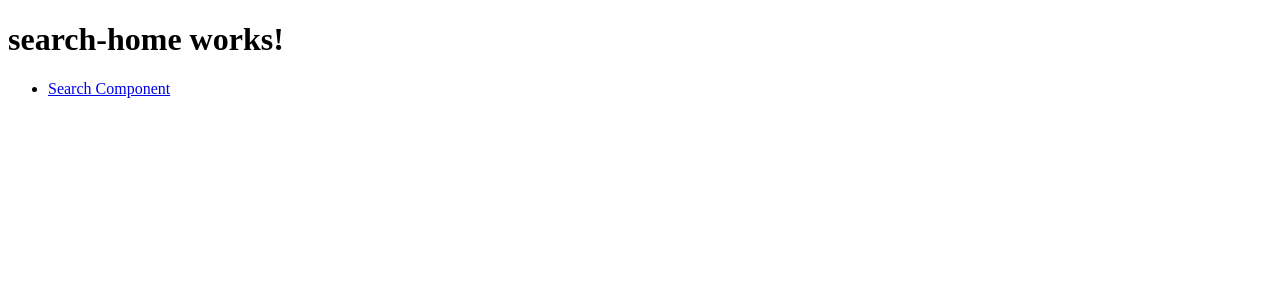
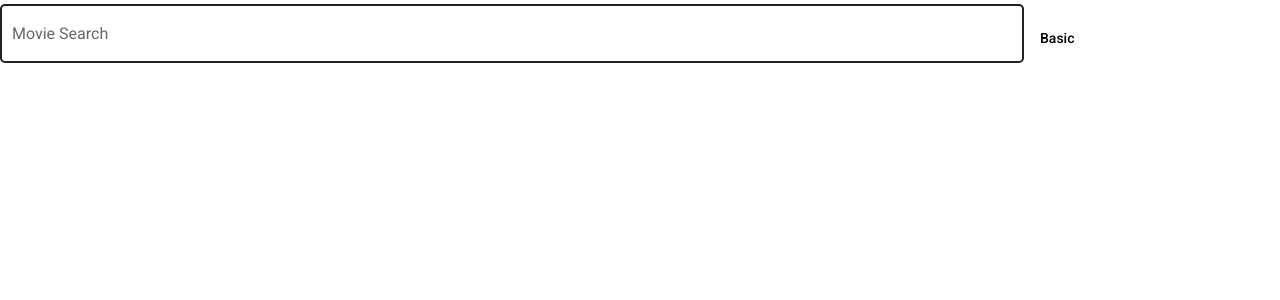
Before and after one commit to longeric/MovieSearchPortal, an Angular app: page / in a window 1280 px wide. Shown: the top 300 px of the page. Built offline with nearby package versions, Linux system fonts and the light colour scheme.

Commit message:
add searching bar

```diff
--- a/angular.json
+++ b/angular.json
@@ -24,6 +24,7 @@
               "src/assets"
             ],
             "styles": [
+              "./node_modules/@angular/material/prebuilt-themes/indigo-pink.css",
               "src/styles.css"
             ],
             "scripts": []
@@ -89,6 +90,7 @@
               "src/assets"
             ],
             "styles": [
+              "./node_modules/@angular/material/prebuilt-themes/indigo-pink.css",
               "src/styles.css"
             ],
             "scripts": []
@@ -120,6 +122,7 @@
           }
         }
       }
-    }},
+    }
+  },
   "defaultProject": "movie-search-portal"
 }
--- a/package.json
+++ b/package.json
@@ -14,13 +14,16 @@
   "private": true,
   "dependencies": {
     "@angular/animations": "~8.2.14",
+    "@angular/cdk": "~8.2.3",
     "@angular/common": "~8.2.14",
     "@angular/compiler": "~8.2.14",
     "@angular/core": "~8.2.14",
     "@angular/forms": "~8.2.14",
+    "@angular/material": "^8.2.3",
     "@angular/platform-browser": "~8.2.14",
     "@angular/platform-browser-dynamic": "~8.2.14",
     "@angular/router": "~8.2.14",
+    "hammerjs": "^2.0.8",
     "rxjs": "~6.4.0",
     "tslib": "^1.10.0",
     "zone.js": "~0.9.1"
--- /dev/null
+++ b/src/app/components/search-bar/search-bar.component.html
@@ -0,0 +1,16 @@
+<div style="width: 100%">
+  <div>
+    <mat-form-field style="width: 80%" appearance="outline">
+      <mat-label>Movie Search</mat-label>
+      <input #searchInput
+             [matAutocomplete]="auto"
+             matInput
+             placeholder="Searching by Movie Search"
+             type="text">
+      <mat-autocomplete #auto="matAutocomplete">
+
+      </mat-autocomplete>
+    </mat-form-field>
+    <a mat-button href="/search" >Basic</a>
+  </div>
+</div>
--- /dev/null
+++ b/src/app/components/search-bar/search-bar.component.ts
@@ -0,0 +1,15 @@
+import { Component, OnInit } from '@angular/core';
+
+@Component({
+  selector: 'app-search-bar',
+  templateUrl: './search-bar.component.html',
+  styleUrls: ['./search-bar.component.css']
+})
+export class SearchBarComponent implements OnInit {
+
+  constructor() { }
+
+  ngOnInit() {
+  }
+
+}
--- a/src/app/components/search-home/search-home.component.html
+++ b/src/app/components/search-home/search-home.component.html
@@ -1,6 +1,3 @@
-<h1>search-home works!</h1>
-<nav>
-  <ul>
-    <li><a routerLink="/search" routerLinkActive="active">Search Component</a></li>
-  </ul>
-</nav>
+<div>
+  <app-search-bar></app-search-bar>
+</div>
--- a/src/environments/environment.prod.ts
+++ b/src/environments/environment.prod.ts
@@ -1,3 +1,4 @@
 export const environment = {
-  production: true
+  production: true,
+  API_HOST: "http://infsci2140-backend.azurewebsites.net/"
 };
--- a/src/environments/environment.ts
+++ b/src/environments/environment.ts
@@ -3,7 +3,9 @@
 // The list of file replacements can be found in `angular.json`.
 
 export const environment = {
-  production: false
+  production: false,
+  // API_HOST: "http://infsci2140-backend.azurewebsites.net/"
+  API_HOST: "http://localhost:8080/"
 };
 
 /*
--- a/src/index.html
+++ b/src/index.html
@@ -2,10 +2,12 @@
 <html lang="en">
 <head>
   <meta charset="utf-8">
-  <title>MovieSearchPortal</title>
+  <title>Movie Search Portal</title>
   <base href="/">
   <meta name="viewport" content="width=device-width, initial-scale=1">
   <link rel="icon" type="image/x-icon" href="favicon.ico">
+  <link href="https://fonts.googleapis.com/css?family=Roboto:300,400,500&display=swap" rel="stylesheet">
+  <link href="https://fonts.googleapis.com/icon?family=Material+Icons" rel="stylesheet">
 </head>
 <body>
   <app-root></app-root>
--- a/src/main.ts
+++ b/src/main.ts
@@ -1,3 +1,4 @@
+import 'hammerjs';
 import { enableProdMode } from '@angular/core';
 import { platformBrowserDynamic } from '@angular/platform-browser-dynamic';
 
--- a/src/styles.css
+++ b/src/styles.css
@@ -1 +1,4 @@
 /* You can add global styles to this file, and also import other style files */
+
+html, body { height: 100%; }
+body { margin: 0; font-family: Roboto, "Helvetica Neue", sans-serif; }
```
Also changed, not shown: src/app/app.module.ts (+20 -10 lines), src/app/components/search-bar/search-bar.component.css (added), 2 other files (tests, documents, lock files or other folders).
